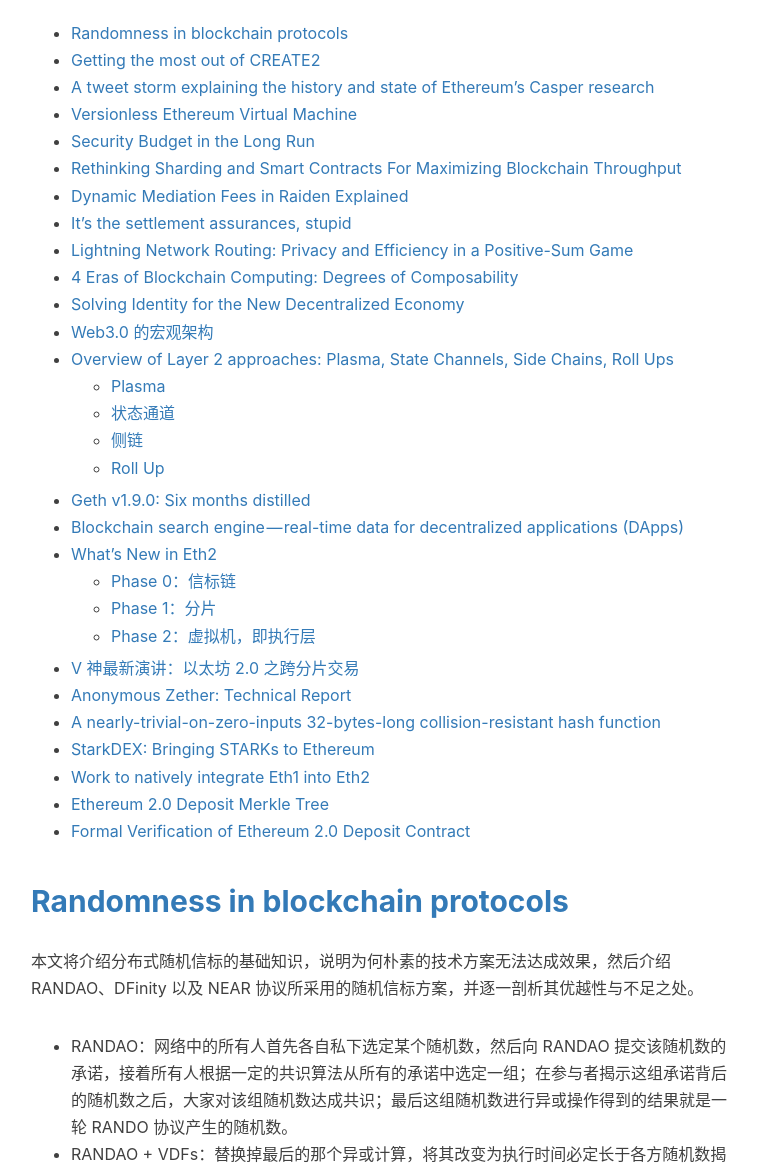
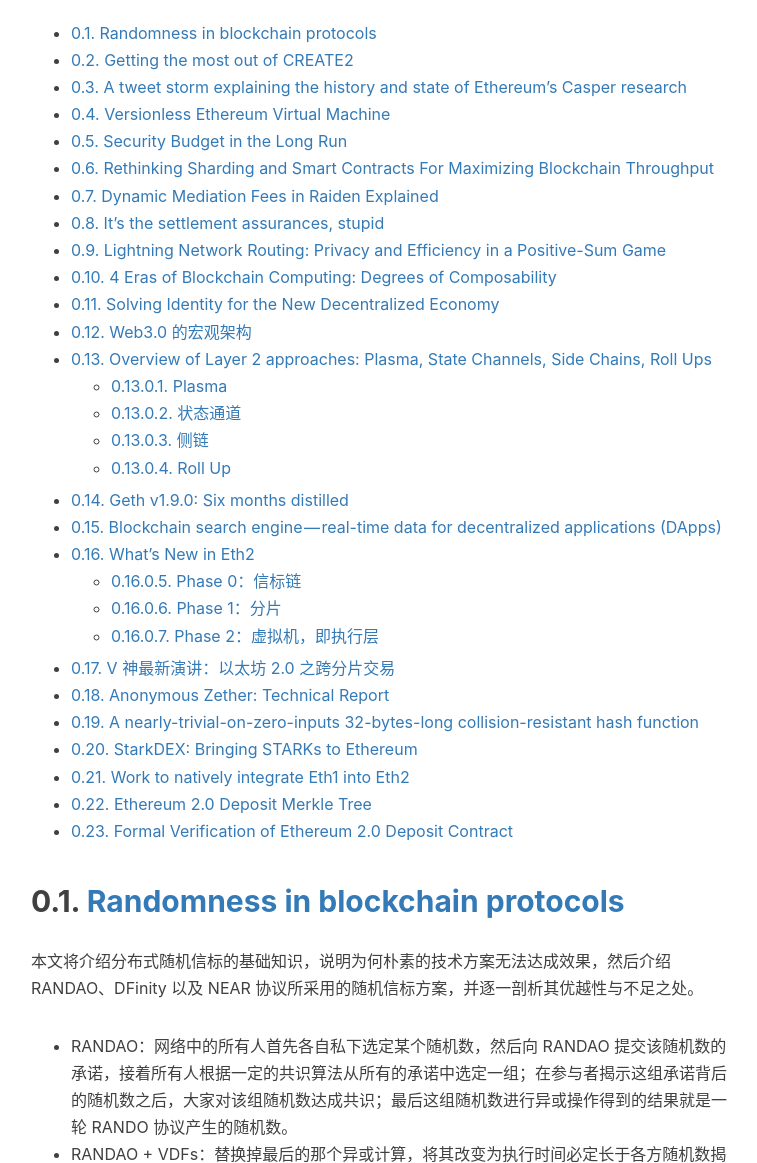
Before and after one commit to hello2mao/hello2mao.github.io, a Jekyll site: the page built from _posts/2019-08-11-what's-new-in-blockchain.md, in a window 1280 px wide and 1400 px high, scrolled down 286 px. Shown: the part 237-1400 px from the top of the window, without its empty margins (234-991 px from the left). Built offline with Jekyll 4.4.1, drawn with Linux system fonts in a browser that asks for light colours; nearby versions of some CDN libraries; comment, search, counter and statistics services are not loaded; some of the changed text lies outside the part shown.

Commit message:
Lazy push: 2019年 9月26日 星期四 10时35分20秒 CST

```diff
--- a/_posts/2019-08-11-what's-new-in-blockchain.md
+++ b/_posts/2019-08-11-what's-new-in-blockchain.md
@@ -11,40 +11,40 @@
 
 <!-- TOC -->
 
-- [Randomness in blockchain protocols](#randomness-in-blockchain-protocols)
-- [Getting the most out of CREATE2](#getting-the-most-out-of-create2)
-- [A tweet storm explaining the history and state of Ethereum’s Casper research](#a-tweet-storm-explaining-the-history-and-state-of-ethereums-casper-research)
-- [Versionless Ethereum Virtual Machine](#versionless-ethereum-virtual-machine)
-- [Security Budget in the Long Run](#security-budget-in-the-long-run)
-- [Rethinking Sharding and Smart Contracts For Maximizing Blockchain Throughput](#rethinking-sharding-and-smart-contracts-for-maximizing-blockchain-throughput)
-- [Dynamic Mediation Fees in Raiden Explained](#dynamic-mediation-fees-in-raiden-explained)
-- [It’s the settlement assurances, stupid](#its-the-settlement-assurances-stupid)
-- [Lightning Network Routing: Privacy and Efficiency in a Positive-Sum Game](#lightning-network-routing-privacy-and-efficiency-in-a-positive-sum-game)
-- [4 Eras of Blockchain Computing: Degrees of Composability](#4-eras-of-blockchain-computing-degrees-of-composability)
-- [Solving Identity for the New Decentralized Economy](#solving-identity-for-the-new-decentralized-economy)
-- [Web3.0 的宏观架构](#web30-%e7%9a%84%e5%ae%8f%e8%a7%82%e6%9e%b6%e6%9e%84)
-- [Overview of Layer 2 approaches: Plasma, State Channels, Side Chains, Roll Ups](#overview-of-layer-2-approaches-plasma-state-channels-side-chains-roll-ups)
-    - [Plasma](#plasma)
-    - [状态通道](#%e7%8a%b6%e6%80%81%e9%80%9a%e9%81%93)
-    - [侧链](#%e4%be%a7%e9%93%be)
-    - [Roll Up](#roll-up)
-- [Geth v1.9.0: Six months distilled](#geth-v190-six-months-distilled)
-- [Blockchain search engine — real-time data for decentralized applications (DApps)](#blockchain-search-engine--real-time-data-for-decentralized-applications-dapps)
-- [What's New in Eth2](#whats-new-in-eth2)
-    - [Phase 0：信标链](#phase-0%e4%bf%a1%e6%a0%87%e9%93%be)
-    - [Phase 1：分片](#phase-1%e5%88%86%e7%89%87)
-    - [Phase 2：虚拟机，即执行层](#phase-2%e8%99%9a%e6%8b%9f%e6%9c%ba%e5%8d%b3%e6%89%a7%e8%a1%8c%e5%b1%82)
-- [V 神最新演讲：以太坊 2.0 之跨分片交易](#v-%e7%a5%9e%e6%9c%80%e6%96%b0%e6%bc%94%e8%ae%b2%e4%bb%a5%e5%a4%aa%e5%9d%8a-20-%e4%b9%8b%e8%b7%a8%e5%88%86%e7%89%87%e4%ba%a4%e6%98%93)
-- [Anonymous Zether: Technical Report](#anonymous-zether-technical-report)
-- [A nearly-trivial-on-zero-inputs 32-bytes-long collision-resistant hash function](#a-nearly-trivial-on-zero-inputs-32-bytes-long-collision-resistant-hash-function)
-- [StarkDEX: Bringing STARKs to Ethereum](#starkdex-bringing-starks-to-ethereum)
-- [Work to natively integrate Eth1 into Eth2](#work-to-natively-integrate-eth1-into-eth2)
-- [Ethereum 2.0 Deposit Merkle Tree](#ethereum-20-deposit-merkle-tree)
-- [Formal Verification of Ethereum 2.0 Deposit Contract](#formal-verification-of-ethereum-20-deposit-contract)
+- [0.1. Randomness in blockchain protocols](#01-randomness-in-blockchain-protocols)
+- [0.2. Getting the most out of CREATE2](#02-getting-the-most-out-of-create2)
+- [0.3. A tweet storm explaining the history and state of Ethereum’s Casper research](#03-a-tweet-storm-explaining-the-history-and-state-of-ethereums-casper-research)
+- [0.4. Versionless Ethereum Virtual Machine](#04-versionless-ethereum-virtual-machine)
+- [0.5. Security Budget in the Long Run](#05-security-budget-in-the-long-run)
+- [0.6. Rethinking Sharding and Smart Contracts For Maximizing Blockchain Throughput](#06-rethinking-sharding-and-smart-contracts-for-maximizing-blockchain-throughput)
+- [0.7. Dynamic Mediation Fees in Raiden Explained](#07-dynamic-mediation-fees-in-raiden-explained)
+- [0.8. It’s the settlement assurances, stupid](#08-its-the-settlement-assurances-stupid)
+- [0.9. Lightning Network Routing: Privacy and Efficiency in a Positive-Sum Game](#09-lightning-network-routing-privacy-and-efficiency-in-a-positive-sum-game)
+- [0.10. 4 Eras of Blockchain Computing: Degrees of Composability](#010-4-eras-of-blockchain-computing-degrees-of-composability)
+- [0.11. Solving Identity for the New Decentralized Economy](#011-solving-identity-for-the-new-decentralized-economy)
+- [0.12. Web3.0 的宏观架构](#012-web30-%e7%9a%84%e5%ae%8f%e8%a7%82%e6%9e%b6%e6%9e%84)
+- [0.13. Overview of Layer 2 approaches: Plasma, State Channels, Side Chains, Roll Ups](#013-overview-of-layer-2-approaches-plasma-state-channels-side-chains-roll-ups)
+    - [0.13.0.1. Plasma](#01301-plasma)
+    - [0.13.0.2. 状态通道](#01302-%e7%8a%b6%e6%80%81%e9%80%9a%e9%81%93)
+    - [0.13.0.3. 侧链](#01303-%e4%be%a7%e9%93%be)
+    - [0.13.0.4. Roll Up](#01304-roll-up)
+- [0.14. Geth v1.9.0: Six months distilled](#014-geth-v190-six-months-distilled)
+- [0.15. Blockchain search engine — real-time data for decentralized applications (DApps)](#015-blockchain-search-engine--real-time-data-for-decentralized-applications-dapps)
+- [0.16. What's New in Eth2](#016-whats-new-in-eth2)
+    - [0.16.0.5. Phase 0：信标链](#01605-phase-0%e4%bf%a1%e6%a0%87%e9%93%be)
+    - [0.16.0.6. Phase 1：分片](#01606-phase-1%e5%88%86%e7%89%87)
+    - [0.16.0.7. Phase 2：虚拟机，即执行层](#01607-phase-2%e8%99%9a%e6%8b%9f%e6%9c%ba%e5%8d%b3%e6%89%a7%e8%a1%8c%e5%b1%82)
+- [0.17. V 神最新演讲：以太坊 2.0 之跨分片交易](#017-v-%e7%a5%9e%e6%9c%80%e6%96%b0%e6%bc%94%e8%ae%b2%e4%bb%a5%e5%a4%aa%e5%9d%8a-20-%e4%b9%8b%e8%b7%a8%e5%88%86%e7%89%87%e4%ba%a4%e6%98%93)
+- [0.18. Anonymous Zether: Technical Report](#018-anonymous-zether-technical-report)
+- [0.19. A nearly-trivial-on-zero-inputs 32-bytes-long collision-resistant hash function](#019-a-nearly-trivial-on-zero-inputs-32-bytes-long-collision-resistant-hash-function)
+- [0.20. StarkDEX: Bringing STARKs to Ethereum](#020-starkdex-bringing-starks-to-ethereum)
+- [0.21. Work to natively integrate Eth1 into Eth2](#021-work-to-natively-integrate-eth1-into-eth2)
+- [0.22. Ethereum 2.0 Deposit Merkle Tree](#022-ethereum-20-deposit-merkle-tree)
+- [0.23. Formal Verification of Ethereum 2.0 Deposit Contract](#023-formal-verification-of-ethereum-20-deposit-contract)
 
 <!-- /TOC -->
 
-## [Randomness in blockchain protocols](https://nearprotocol.com/blog/randomness-in-blockchain-protocols/)
+## 0.1. [Randomness in blockchain protocols](https://nearprotocol.com/blog/randomness-in-blockchain-protocols/)
 
 本文将介绍分布式随机信标的基础知识，说明为何朴素的技术方案无法达成效果，然后介绍 RANDAO、DFinity 以及 NEAR 协议所采用的随机信标方案，并逐一剖析其优越性与不足之处。
 
@@ -54,7 +54,7 @@
 -   RandShare：RandShare 是一个无偏见且不可预测的协议，支持 1/3 恶意节点容错。原理：略。
 -   NEAR 方案：NEAR 能保证 2/3 恶意节点的容错。原理：略。当前 NEAR 协议架构已经应用了类似的纠删码思想，系统中区块生产者会在特定时期内创建一些分块，其中包含了对于某一特定分片的所有交易，然后将分块进行纠删码编码后的版本附带默尔克证明发送给其它区块生产者，以保证数据可用性。
 
-## [Getting the most out of CREATE2](https://blog.openzeppelin.com/getting-the-most-out-of-create2/)
+## 0.2. [Getting the most out of CREATE2](https://blog.openzeppelin.com/getting-the-most-out-of-create2/)
 
 本文深入探讨 CREATE2 操作码及其在反事实实例化（counterfactual instantiation）以及用户引导中的应用，介绍了如何将 CREATE2 与初始化程序、代理以及元交易等不同的技术相结合并投入应用。这些技术为创建用户身份开辟了新的方法，甚至能让我们在创建身份之前快速迭代并修复漏洞。
 
@@ -63,11 +63,11 @@
 -   CREATE2 是在君士坦丁堡硬分叉过程中引入的新操作码，用来替代原来的 CREATE 操作码。两种操作码的主要区别在于合约地址的计算方法。新的操作码不再依赖于账户的 nonce ，而是对以下参数进行哈希计算，得出新的地址：合约创建者的地址、作为参数的混淆值（salt）、合约创建代码。这些参数都不依赖于合约创建者的状态。这意味着你可以尽情创建合约而无需考虑 nonce，同时还可以在有需要的时候将这些合约部署到被保留的地址。
 -   在该操作码中添加代理可以降低我们的部署成本，同时还能将对身份合约所用的逻辑合约的选择推迟到实际需要之时。这可以让我们更加灵活地对身份合约的实现进行快速迭代，并确保用户无论在何时保留的身份合约地址，都会被直接引导至最新版本。
 
-## [A tweet storm explaining the history and state of Ethereum’s Casper research](https://medium.com/taipei-ethereum-meetup/history-and-state-of-ethereums-casper-research-85e8fba26002)
+## 0.3. [A tweet storm explaining the history and state of Ethereum’s Casper research](https://medium.com/taipei-ethereum-meetup/history-and-state-of-ethereums-casper-research-85e8fba26002)
 
 本文解释了以太坊 Casper 共识协定的研究历史/脉络/进展，包括 FFG vs CBC 的争论、混合模型到完全 PoS 的转换、随机性扮演的角色、共识机制的设计考量以及其他议题。
 
-## [Versionless Ethereum Virtual Machine](https://that.world/~essay/nevm/)
+## 0.4. [Versionless Ethereum Virtual Machine](https://that.world/~essay/nevm/)
 
 本文为 Parity 开发者 Wei Tang 写作的，关于如何增强 EVM 后向兼容性的文章，改进 Gas 机制的方案堪称大胆。
 
@@ -76,7 +76,7 @@
 -   例外与捕捉（Exceptions and Trap）：所有调用框架的所有执行过程中、消耗任意 gas 的时候、甚至被当前的状态函数回滚变更的时候，都可以有 trap
 -   Gas 消耗量：将 EVM 内所有关于 Gas 消耗量的公开信息都移除。
 
-## [Security Budget in the Long Run](http://www.truthcoin.info/blog/security-budget/)
+## 0.5. [Security Budget in the Long Run](http://www.truthcoin.info/blog/security-budget/)
 
 本文旨在探讨比特币抵御 51% 攻击的能力（即比特币的 “安全预算”）。矿工之间的激烈竞争使得系统无法从一个网络中征收足以维持安全预算的交易费用，因此我们应该从所有的支付市场中取得交易费。
 
@@ -86,13 +86,13 @@
 -   虽然提高价格（例如提高 聪/字节 的交易费率）一定程度可以提高收入，但很不幸由于诸多链之间的竞争，盲目提高交易费率只会遭到市场的反扑，适得其反。
 -   更好的方法是一口吞下整个支付市场，把所有的交易费收入收入囊中。利用合并侧链挖矿，可以在不损害去中心化的前提下达成这一目标。
 
-## [Rethinking Sharding and Smart Contracts For Maximizing Blockchain Throughput](https://medium.com/swlh/rethinking-sharding-and-smart-contracts-for-maximizing-blockchain-throughput-acb7f5d32063#_ftn3)
+## 0.6. [Rethinking Sharding and Smart Contracts For Maximizing Blockchain Throughput](https://medium.com/swlh/rethinking-sharding-and-smart-contracts-for-maximizing-blockchain-throughput-acb7f5d32063#_ftn3)
 
 本文作者认为，作为一种已经假定可用的分片共识算法，一个突出的问题在于如何使用这些技术。
 智能合约天然地会将交易串行化，除非使用复杂的 SIMD 类型的解决方案，就只能通过使用多个隔离的智能合约来提供扩展性。即使使用这一方案，每个智能合约的吞吐量仍会受到单个分片的吞吐量限制。
 通过重新让用户账户来包含状态信息，并使用 XBOM 模型，DataGrid 区块链提供了一种提升分片可扩展性的解决方案——根据账户的数量和账户之间的不相交交易来进行扩展。除了支持继承和实时代码重用以外，我们认为这是一个对于区块链扩展性问题的重要的解决方案。
 
-## [Dynamic Mediation Fees in Raiden Explained](https://medium.com/raiden-network/dynamic-mediation-fees-in-raiden-explained-dbc29f032e4b)
+## 0.7. [Dynamic Mediation Fees in Raiden Explained](https://medium.com/raiden-network/dynamic-mediation-fees-in-raiden-explained-dbc29f032e4b)
 
 本文为雷电团队介绍雷电支付网络通道的手续费制度的文章。
 
@@ -101,13 +101,13 @@
 -   在初步实现中，失衡费用可以用一个二次函数来描述，失衡费用的机制就是希望每一个通道都处在理想状态。我们认为，这样设计的失衡费用可以作为大多数用户的默认选择，而且在更多样的策略实现之前也是个不错的起点。
 -   长远来看，失衡费用对每个调解节点来说都是一场零和博弈：纵观整个支付情况，调解费中的失衡费用部分并不会抬高总成本，因为它增加的费用和减少的费用相当。因此，从整体的转账情况来看，引入失衡费用既不会抬高也不会降低成本。然而，失衡费用确实会改变所有转账之间的费用分配情况，激励那些能够改进通道状态的转账，从而改进通道状态的平均水平。
 
-## [It’s the settlement assurances, stupid](https://medium.com/@nic__carter/its-the-settlement-assurances-stupid-5dcd1c3f4e41)
+## 0.8. [It’s the settlement assurances, stupid](https://medium.com/@nic__carter/its-the-settlement-assurances-stupid-5dcd1c3f4e41)
 
 本文讨论了影响区块链交易结算的关键因素。
 
 笔者认为不能将一笔交易在工作量证明机制中的结算过程简单看作是交易确认数量的函数，而要将它看成是一个类似木材石化一样的缓慢过程。它会以一个给定的速率进行，并且无法被加速。这个速率由以下变量决定：主要包括记账成本，交易大小和获取其挖矿硬件的难度。一旦结算完成，木材将完全被矿物质给替换并且变得坚如磐石，而不是像原来一样柔软和可塑。关于这块木材的特征将被永远的保留。
 
-## [Lightning Network Routing: Privacy and Efficiency in a Positive-Sum Game](https://medium.com/breez-technology/lightning-network-routing-privacy-and-efficiency-in-a-positive-sum-game-b8e443f50247)
+## 0.9. [Lightning Network Routing: Privacy and Efficiency in a Positive-Sum Game](https://medium.com/breez-technology/lightning-network-routing-privacy-and-efficiency-in-a-positive-sum-game-b8e443f50247)
 
 本文将解释支付路由是如何在闪电网络上运行的，有哪些方面依然需要改进，以及路由技术未来的发展方向在哪。
 
@@ -121,7 +121,7 @@
 -   蹦床支付:将路由外包给“蹦床节点”，减少移动节点在数据量和计算量上的负担。
 -   蚂蚁路由:消除闪电网络中的等级划分，让所有节点执行所有功能。
 
-## [4 Eras of Blockchain Computing: Degrees of Composability](https://a16z.com/2018/12/16/4-eras-of-blockchain-computing-degrees-of-composability/)
+## 0.10. [4 Eras of Blockchain Computing: Degrees of Composability](https://a16z.com/2018/12/16/4-eras-of-blockchain-computing-degrees-of-composability/)
 
 从 “可组合度” 看区块链计算的 4 个时代:
 
@@ -141,7 +141,7 @@
 
 “服务器时代” 架构的支持者认为，实现了异构区块链之间跨链通信的标准化和抽象化之后，我们将迎来 “云时代”。
 
-## [Solving Identity for the New Decentralized Economy](https://www.tokendaily.co/blog/solving-identity-for-the-new-decentralized-economy)
+## 0.11. [Solving Identity for the New Decentralized Economy](https://www.tokendaily.co/blog/solving-identity-for-the-new-decentralized-economy)
 
 本文论述了去中心化经济时代如何解决身份问题。
 传统的身份识别方法现在已经陷入瓶颈，“自主身份” 的概念逐渐开始流行。
@@ -157,7 +157,7 @@
     身份覆盖网络是一种建立在比特币区块链之上的开放式协议。身份覆盖网络是一个管理和锚定去中心化标识符（DID）的通信与批处理层。
     去中心化标识符 （DID）是不可更改的文档，每个文档都用独一无二的 ID 表示，可以存储用户的个人信息。
 
-## [Web3.0 的宏观架构](https://mp.weixin.qq.com/s/dqnZN8GTuxvpcV2fPEXKOg)
+## 0.12. [Web3.0 的宏观架构](https://mp.weixin.qq.com/s/dqnZN8GTuxvpcV2fPEXKOg)
 
 现在大家的共识是下一代 Web 一定是去中心化的。
 本文讲述了互联网去中心化的过程会面临哪些具体的困难，区块链如何解决这些困难，DApp 为何要实现数据和 App 的分离。
@@ -175,36 +175,36 @@
 -   DAPP 是基础设施，会成为互联网的一部分。
 -   数据，其中主要的一个就是每个人的 ID。 未来不会割裂到各个 App 之中了，而是一个完整的符合公开标准的金矿。
 
-## [Overview of Layer 2 approaches: Plasma, State Channels, Side Chains, Roll Ups](https://nearprotocol.com/blog/layer-2/)
+## 0.13. [Overview of Layer 2 approaches: Plasma, State Channels, Side Chains, Roll Ups](https://nearprotocol.com/blog/layer-2/)
 
 本文是对 Layer 2 方案的概览，讲述了 Plasma、状态通道、侧链以及 Roll Up，深入探究了这些方案各自的技术细节和优缺点。
 
-#### Plasma
+#### 0.13.0.1. Plasma
 
 Plasma 是一种可以实现 “无监管” 侧链的技术，换言之，即使侧链（通常被称为 “plasma 链”）上所有验证者串谋起来作恶，plasma 链上的资产也是安全的，而且可以退回主链。
 
 Plasma 最大的优点是存储在 plasma 链上的代币安全性很高。缺点在于，在转移代币之时必须提供该代币的完整历史，另外就是退出机制非常复杂（以及相关的推论过程）。
 
-#### 状态通道
+#### 0.13.0.2. 状态通道
 
 支付通道是状态通道的一个具体实例，一旦参与者中有一方想要停止使用支付通道，可以执行 “退出” 操作。
 
 这种 “退出” 模式存在一个问题，即主链无法验证支付通道是否提交了全部交易，也就是说，在提交了状态更新之后是否不再出现新的状态更新。
 
-#### 侧链
+#### 0.13.0.3. 侧链
 
 侧链的核心思路是构建一条完全独立的区块链，有自己的验证者和运营者，可以与主链互相转移资产，而且会选择性地将区块头的快照发送至主链，从而防止分叉产生。
 
 虽然侧链可以利用主链的安全性来防止分叉，但是验证者依然可以通过串谋来发动另一种叫做 无效状态转换 的攻击。
 如果有超过 50% 或 66%（取决于侧链的架构）的验证者串谋的话，他们可以创建一个完全无效的区块，窃取其他参与者的资产，并将这个区块的快照发送至主链，发起并完成一个“退出”交易，就可以成功偷走这些资产。
 
-#### Roll Up
+#### 0.13.0.4. Roll Up
 
 Roll Up 实际上是一条侧链，因此它会生成区块，并且将这些区块的快照发送到主链上。不过，Roll Up 上的运营者是无需信任的。
 
 此 L2 方案没有显著扩大调用数据中的存储空间，但是实际消耗的可写存储量是恒定的（而且非常小），链上验证的 gas 成本低至 1k gas/tx ，是主链交易的 1/21 。
 
-## [Geth v1.9.0: Six months distilled](https://blog.ethereum.org/2019/07/10/geth-v1-9-0/)
+## 0.14. [Geth v1.9.0: Six months distilled](https://blog.ethereum.org/2019/07/10/geth-v1-9-0/)
 
 geth v1.9.0 刚刚发布了。该版本包含了大量的更新。
 
@@ -223,18 +223,18 @@
 -   Geth 对其所有子系统和事件的监控都得到了重塑和升级。
 -   在新的发现协议准备就绪并推出之前，geth v1.9.0 向旧的发现协议提供了两个 ENR 扩展： 1.可以同时支持两种版本的 IP 协议 2.节点现在可以公布其链的配置，以增加可发现性
 
-## [Blockchain search engine — real-time data for decentralized applications (DApps)](https://blog.secondstate.io/post/20190703-search-engine-overview/)
+## 0.15. [Blockchain search engine — real-time data for decentralized applications (DApps)](https://blog.secondstate.io/post/20190703-search-engine-overview/)
 
 本文设计了一个区块链搜索引擎，用来对以太坊上的智能合约进行搜索。
 此搜索引擎是开源的，见[smart-contract-search-engine](https://github.com/second-state/smart-contract-search-engine)，能够根据关键词、address 等进行搜索。目前已经能够对 953556 个公链上的智能合约进行搜索。
 
 试用地址：https://ethereum.search.secondstate.io/
 
-## [What's New in Eth2](https://notes.ethereum.org/c/Sk8Zs--CQ/https%3A%2F%2Fbenjaminion.xyz%2Fnewineth2%2F20190621.html)
+## 0.16. [What's New in Eth2](https://notes.ethereum.org/c/Sk8Zs--CQ/https%3A%2F%2Fbenjaminion.xyz%2Fnewineth2%2F20190621.html)
 
 本文是对最近几个月 Ethereum 2.0 进度的综述。
 
-#### Phase 0：信标链
+#### 0.16.0.5. Phase 0：信标链
 
 Phase 0 的 Spec 会在 6 月 30 日定稿，详见报道：[Code For Ethereum’s Proof-of-Stake Blockchain to Be Finalized Next Month](https://www.coindesk.com/code-for-ethereums-proof-of-stake-blockchain-to-be-finalized-next-month)
 
@@ -252,11 +252,11 @@
     -   时间点：DevCon V；把 ETH2 的存款合约部署到 ETH1 上
     -   时间点：2020 年 1 月；发布信标链上线计划
 
-#### Phase 1：分片
+#### 0.16.0.6. Phase 1：分片
 
 发布了 Spec：https://github.com/ethereum/eth2.0-specs/blob/dev/specs/core/1_shard-data-chains.md
 
-#### Phase 2：虚拟机，即执行层
+#### 0.16.0.7. Phase 2：虚拟机，即执行层
 
 -   有了两个初步的提案：
     -   [Phase One and Done: eth2 as a data availability engine](https://ethresear.ch/t/phase-one-and-done-eth2-as-a-data-availability-engine/5269?u=benjaminion)
@@ -266,7 +266,7 @@
     -   EE 不存储状态，所有的数据都需要额外提供
     -   支付一定费用，用户可以部署他们自己的 EE 到主链上；ETH2 分片只关注底层架构：交易排序和数据
 
-## [V 神最新演讲：以太坊 2.0 之跨分片交易](https://mp.weixin.qq.com/s/luxI17CINlpJCFwmHJ4_Lg)
+## 0.17. [V 神最新演讲：以太坊 2.0 之跨分片交易](https://mp.weixin.qq.com/s/luxI17CINlpJCFwmHJ4_Lg)
 
 2019 年 6 月 29 日，第二届以太坊技术及应用大会在京举行，以太坊创始人 Vitalik Buterin 分享了题为《以太坊 2.0 之跨分片交易》的主题演讲。
 讲述了 ETH2.0 设计：
@@ -278,7 +278,7 @@
 -   猛拉（yank）机制
 -   通过 plasma 的方式做同步交易
 
-## [Anonymous Zether: Technical Report](https://www.coindesk.com/jpmorgan-adds-new-privacy-features-to-its-ethereum-based-quorum-blockchain)
+## 0.18. [Anonymous Zether: Technical Report](https://www.coindesk.com/jpmorgan-adds-new-privacy-features-to-its-ethereum-based-quorum-blockchain)
 
 总部位于纽约的摩根大通透露，他们已经构建了 Zether 协议扩展，这是一种完全去中心化的加密协议，可以用于隐私支付，
 而且还能与以太坊和其他智能合约平台兼容，旨在为交易增加一个“匿名层”。
@@ -289,7 +289,7 @@
 匿名 Zether 是一个私有的数值追踪系统，在这个系统中，账户的余额都被加密存储在以太坊上。
 每一个 Zether 合约在部署时都必须附属到一个已经存在的 ERC20 合约上，在 Zether 合约部署完成后，用户就可以匿名的进行 ERC20 代币的转账和取款。目前匿名 Zether 因为 gas 消耗问题还不能在主网使用。
 
-## [A nearly-trivial-on-zero-inputs 32-bytes-long collision-resistant hash function](https://ethresear.ch/t/a-nearly-trivial-on-zero-inputs-32-bytes-long-collision-resistant-hash-function/5511)
+## 0.19. [A nearly-trivial-on-zero-inputs 32-bytes-long collision-resistant hash function](https://ethresear.ch/t/a-nearly-trivial-on-zero-inputs-32-bytes-long-collision-resistant-hash-function/5511)
 
 提出了一种 32 位的抗碰撞的 hash 函数：H(l,r)=x；
 
@@ -299,23 +299,23 @@
 
 此 hash 函数用在 M 树时，有 5 倍复杂度的降低和 4 倍空间利用率的提高。
 
-## [StarkDEX: Bringing STARKs to Ethereum](https://blog.0xproject.com/starkdex-bringing-starks-to-ethereum-6a03fffc0eb7)
+## 0.20. [StarkDEX: Bringing STARKs to Ethereum](https://blog.0xproject.com/starkdex-bringing-starks-to-ethereum-6a03fffc0eb7)
 
 Starkware 和 0x 发布了一个使用 STARKs 技术的 POC [demo](https://www.starkdex.io/)，
 此 demo 目前运行在 Ropsten 测试网络上，使用 STARKs 技术后，TPS 可以达到 550，且每笔交易只需大约 6000gas，节省了 200 倍的 gas 消耗。
 STARKs（可扩容的透明知识论证）是创建一种证明的技术，这项证明中 f(x)=y，其中 f 可能要花很长的时间来进行计算，但是这个证明可以被很快验证。STARK 是“双重扩容”：对于一个需要 t 步骤的计算，这会花费大约 O(t \* log(t))步骤才能完成这个证明，这可能是最优的情况，而且这需要通过~O(log2(t))个步骤才能验证，对于中等大小的 T 值，它比原始计算快得多。
 
-## [Work to natively integrate Eth1 into Eth2](https://ethresear.ch/t/work-to-natively-integrate-eth1-into-eth2/5573)
+## 0.21. [Work to natively integrate Eth1 into Eth2](https://ethresear.ch/t/work-to-natively-integrate-eth1-into-eth2/5573)
 
 此文概括了把 ETH1 的共识以及世界状态集成进 ETH2 分片内的可能工作量。
 一共列举了 23 个点，包括：BLS VS ECDSA；Keccak256 vs SHA256；SSZ vs RLP；轻客户端中使用 POS 的信标链代替 POW；移除难度炸弹；使用 libp2p 代替 devp2p；移除 ETH1 的 gasLimit 等。
 
-## [Ethereum 2.0 Deposit Merkle Tree](https://medium.com/@josephdelong/ethereum-2-0-deposit-merkle-tree-13ec8404ca4f)
+## 0.22. [Ethereum 2.0 Deposit Merkle Tree](https://medium.com/@josephdelong/ethereum-2-0-deposit-merkle-tree-13ec8404ca4f)
 
 本文介绍了 ETH 2.0 中存款树使用的数据结构 Sparse Merkle Tree，简称 SMT，它是默克尔数的变种，详见：https://eprint.iacr.org/2016/683.pdf。
 因为 SMT 在计算根 hash 的过程能够显著的减少内存占用，ETH 2.0 的存款树 Deposite Tree 选择使用 SMT。
 
-## [Formal Verification of Ethereum 2.0 Deposit Contract](https://runtimeverification.com/blog/formal-verification-of-ethereum-2-0-deposit-contract-part-1/)
+## 0.23. [Formal Verification of Ethereum 2.0 Deposit Contract](https://runtimeverification.com/blog/formal-verification-of-ethereum-2-0-deposit-contract-part-1/)
 
 本文是对 ETH 2.0 存款合约的形式化验证。
 
```
Also changed, not shown: _posts/2018-08-08-from-cloudprovider-to-ccm.md (+36 -37 lines), _posts/2019-02-12-quorum-overview.md (+40 -41 lines), _posts/2019-08-14-seckilling-system-design.md (+10 -10 lines), _posts/2019-09-24-NEO-Seraph-ID-Research.md (+10 -10 lines), _posts/2019-09-26-Proxy-Re-Encryption.md (added, +31 -0 lines), img/posts/Proxy_ReEncryption.png (added).
